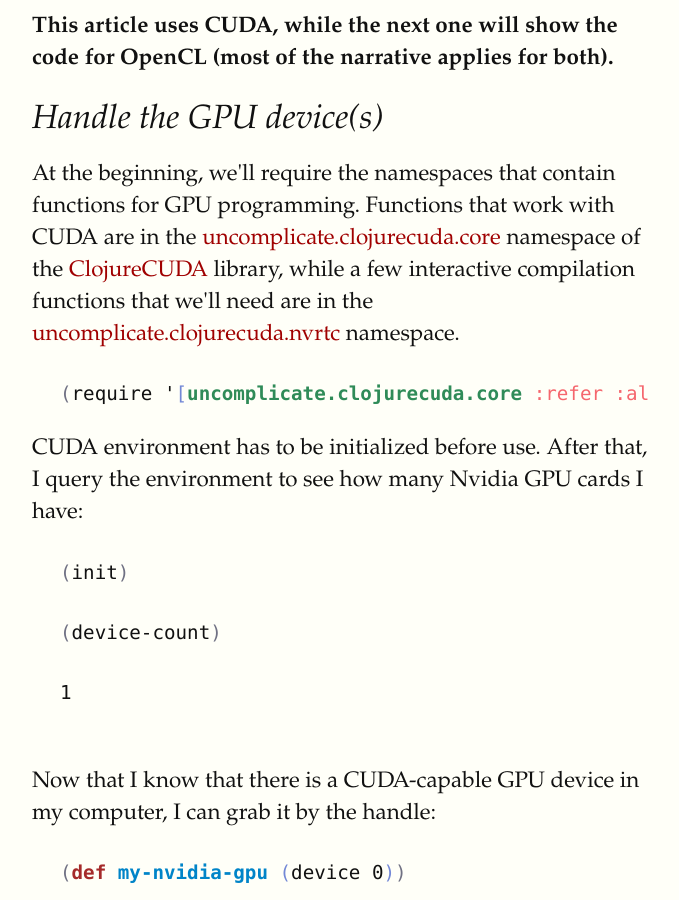
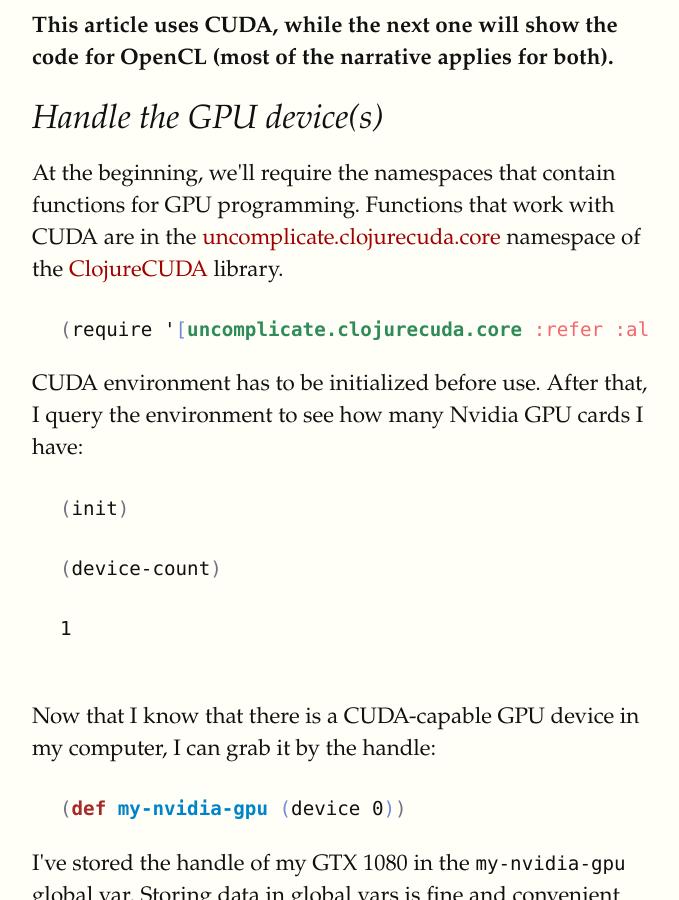
Before and after one commit to blueberry/blueberry.github.io, a Jekyll site: the page built from _posts/2018-01-17-Interactive-GPU-Programming-1-Hello-CUDA.html, in a window 1280 px wide and 900 px high, scrolled down 4469 px. Shown: the whole window, without its empty margins (128-807 px from the left). Built offline with Jekyll 4.4.1, drawn with Linux system fonts in a browser that asks for light colours.

Commit message:
Remove mention of nvrtc.

```diff
--- a/_posts/2018-01-17-Interactive-GPU-Programming-1-Hello-CUDA.html
+++ b/_posts/2018-01-17-Interactive-GPU-Programming-1-Hello-CUDA.html
@@ -174,8 +174,7 @@
 <div class="outline-text-2" id="text-org6019409">
 <p>
 At the beginning, we'll require the namespaces that contain functions for GPU programming. Functions that work with CUDA
-are in the <a href="https://clojurecuda.uncomplicate.org/codox/uncomplicate.clojurecuda.core.html">uncomplicate.clojurecuda.core</a> namespace of the <a href="https://clojurecuda.uncomplicate.org">ClojureCUDA</a> library, while a few interactive compilation
-functions that we'll need are in the <a href="https://clojurecuda.uncomplicate.org/codox/uncomplicate.clojurecuda.nvrtc.html">uncomplicate.clojurecuda.nvrtc</a> namespace.
+are in the <a href="https://clojurecuda.uncomplicate.org/codox/uncomplicate.clojurecuda.core.html">uncomplicate.clojurecuda.core</a> namespace of the <a href="https://clojurecuda.uncomplicate.org">ClojureCUDA</a> library.
 </p>
 
 <div class="org-src-container">
```
